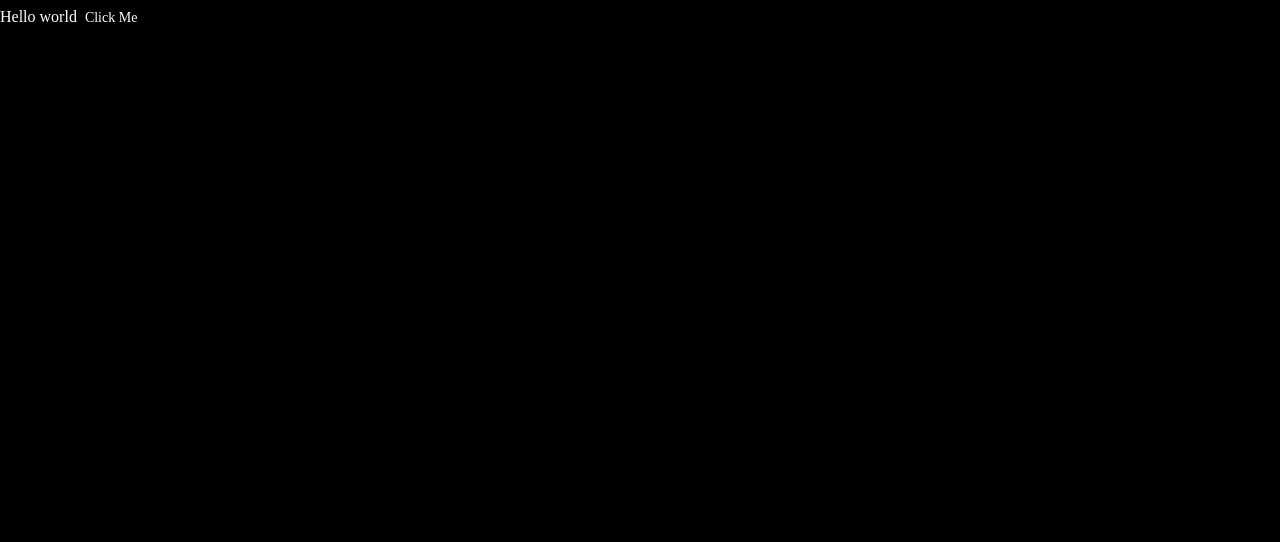
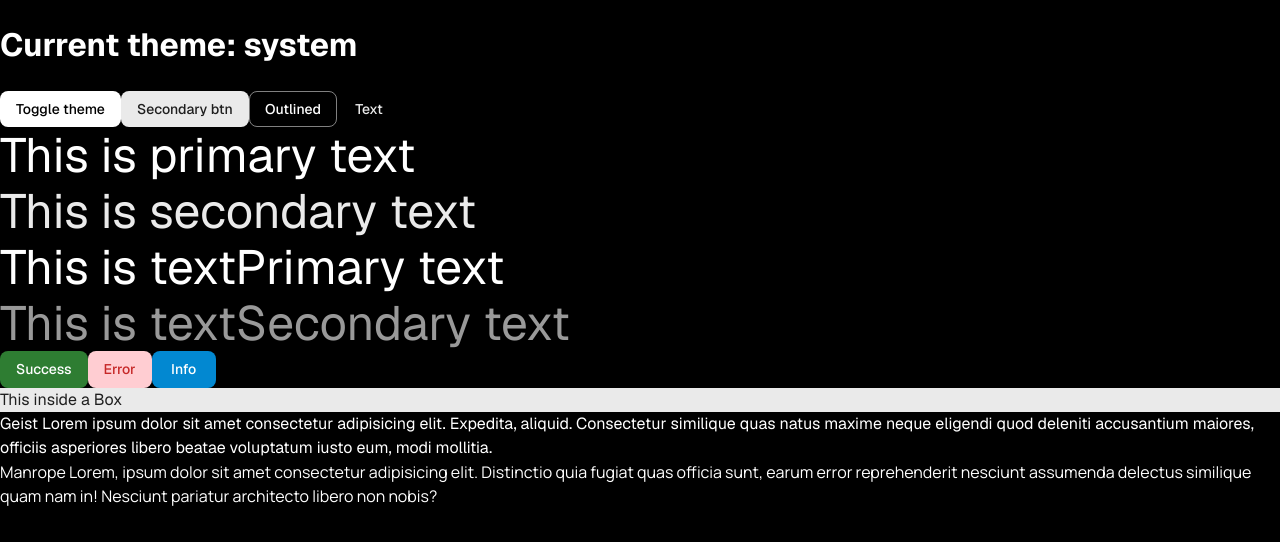
Before and after one commit to fira-pro/portfolio, a React (Vite) app: page / in a window 1280 px wide. Shown: the top 542 px of the page. Built offline with nearby package versions, Linux system fonts and the light colour scheme.

Commit message:
update font family

```diff
--- a/index.html
+++ b/index.html
@@ -7,7 +7,7 @@
       type="image/svg+xml"
       href="/vite.svg"
     />
-    <link
+    <!-- <link
       rel="preconnect"
       href="https://fonts.googleapis.com"
     />
@@ -19,6 +19,24 @@
     <link
       rel="stylesheet"
       href="https://fonts.googleapis.com/css2?family=Roboto:wght@300;400;500;700&display=swap"
+    /> -->
+
+    <link
+      rel="preconnect"
+      href="https://fonts.googleapis.com"
+    />
+    <link
+      rel="preconnect"
+      href="https://fonts.gstatic.com"
+      crossorigin
+    />
+    <link
+      href="https://fonts.googleapis.com/css2?family=Geist:wght@100..900&display=swap"
+      rel="stylesheet"
+    />
+    <link
+      rel="stylesheet"
+      href="https://fonts.googleapis.com/css2?family=Manrope:wght@400;500;600&display=swap"
     />
 
     <meta
--- a/src/App.jsx
+++ b/src/App.jsx
@@ -1,10 +1,111 @@
-import { Button, Container } from "@mui/material";
-
+import Container from "@mui/material/Container";
+import Button from "@mui/material/Button";
+import { useColorScheme } from "@mui/material/styles";
+import Typography from "@mui/material/Typography";
+import { Box } from "@mui/material";
+import { red } from "@mui/material/colors";
 export default function App() {
+  const { mode, setMode } = useColorScheme();
   return (
     <div>
-      Hello world
-      <Button>Click Me</Button>
+      <h1>Current theme: {mode}</h1>
+      <div>
+        <Button
+          variant="contained"
+          color="primary"
+          onClick={() =>
+            setMode(mode === "dark" ? "light" : "dark")
+          }
+        >
+          Toggle theme
+        </Button>
+        <Button variant="contained" color="secondary">
+          Secondary btn
+        </Button>
+        <Button variant="outlined" color="primary">
+          Outlined
+        </Button>
+        <Button variant="text" color="secondary">
+          Text
+        </Button>
+        <Typography color="primary" variant="h3">
+          This is primary text
+        </Typography>
+        <Typography color="secondary" variant="h3">
+          This is secondary text
+        </Typography>
+        <Typography color="textPrimary" variant="h3">
+          This is textPrimary text
+        </Typography>
+        <Typography color="textSecondary" variant="h3">
+          This is textSecondary text
+        </Typography>
+      </div>
+      <div>
+        <Button variant="contained" color="success">
+          Success
+        </Button>
+        <Button
+          variant="contained"
+          // sx={[
+          //   (theme) =>
+          //     theme.applyStyles("light", {
+          //       bgcolor: theme.palette.error.light,
+          //       color: theme.palette.primary.light,
+          //     }),
+          //   (theme) =>
+          //     theme.applyStyles("dark", {
+          //       backgroundColor: theme.palette.error.light,
+          //       color: () => {
+          //         console.log(theme.palette.primary);
+          //         return theme.palette.primary.main;
+          //       },
+          //     }),
+          // ]}
+          sx={{
+            bgcolor: red[100],
+            color: red[800],
+          }}
+        >
+          Error
+        </Button>
+        <Button variant="contained" color="info">
+          Info
+        </Button>
+      </div>
+      <div>
+        <Box
+          sx={{
+            bgcolor: "secondary.main",
+            color: "secondary.contrastText",
+          }}
+        >
+          This inside a Box
+        </Box>
+      </div>
+
+      <Typography
+        sx={{
+          fontFamily: `'Geist', 'Manrope', 'sans-serif'`,
+        }}
+      >
+        Geist Lorem ipsum dolor sit amet consectetur
+        adipisicing elit. Expedita, aliquid. Consectetur
+        similique quas natus maxime neque eligendi quod
+        deleniti accusantium maiores, officiis asperiores
+        libero beatae voluptatum iusto eum, modi mollitia.
+      </Typography>
+      <Typography
+        sx={{
+          fontFamily: `'Manrope', 'Geist', 'sans-serif'`,
+        }}
+      >
+        Manrope Lorem, ipsum dolor sit amet consectetur
+        adipisicing elit. Distinctio quia fugiat quas
+        officia sunt, earum error reprehenderit nesciunt
+        assumenda delectus similique quam nam in! Nesciunt
+        pariatur architecto libero non nobis?
+      </Typography>
     </div>
   );
 }
```
